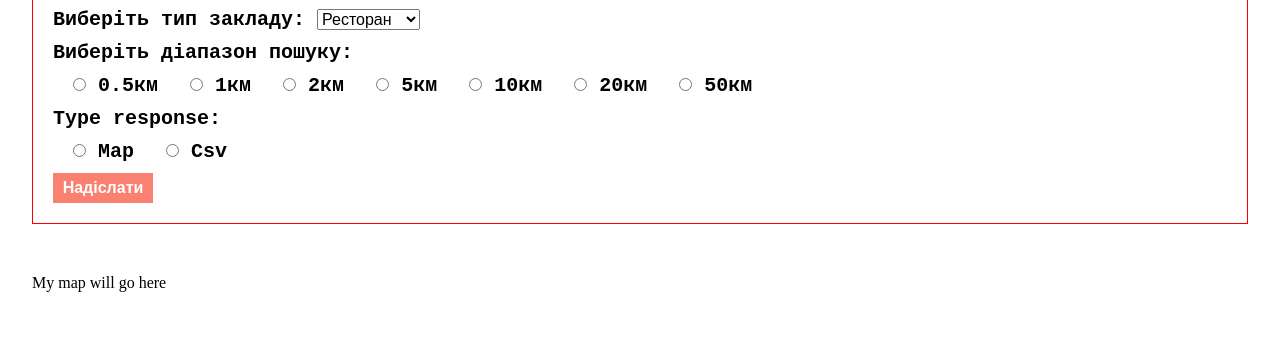
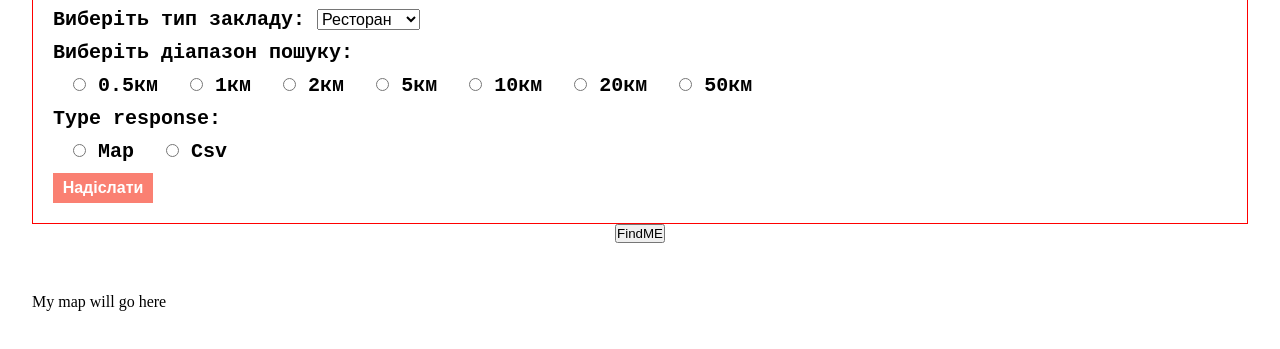
Before and after one commit to evgeniylivkutniy/tourist-guide, a plain HTML site: page TouristProject/index.html in a window 1280 px wide. Shown: the part 113-462 px from the top of the page. Drawn offline with Linux system fonts and the light colour scheme; some packages are replaced by stand-ins of ours.

Commit message:
Update index.html

```diff
--- a/TouristProject/index.html
+++ b/TouristProject/index.html
@@ -57,6 +57,7 @@
                 </div>
             </form>
         </div>
+        <button type="button" id="findMe">FindME</button>
         <div id="map" style="width:100%;height:400px; margin-top: 50px;">My map will go here</div>
     </div>
 
```
